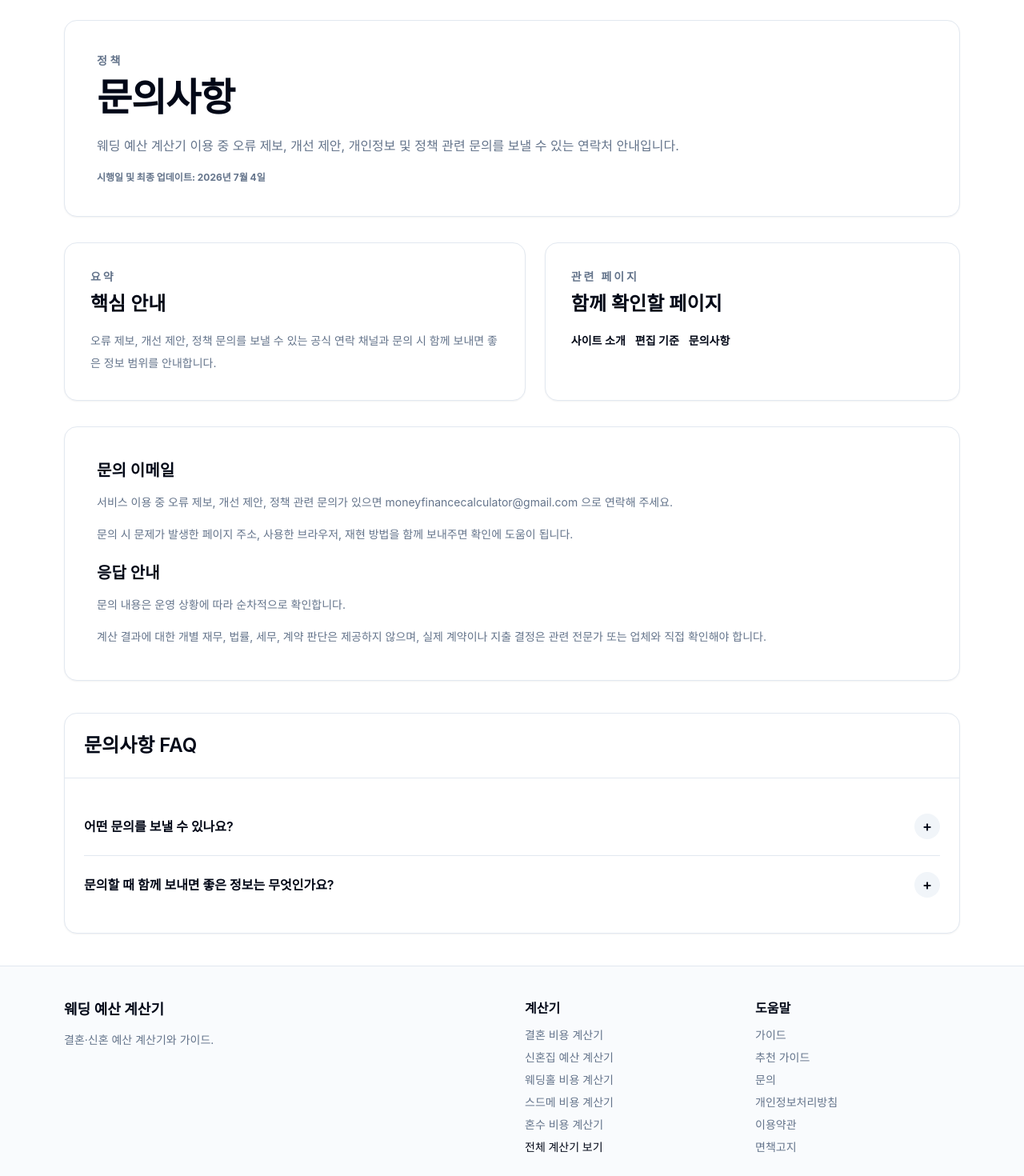
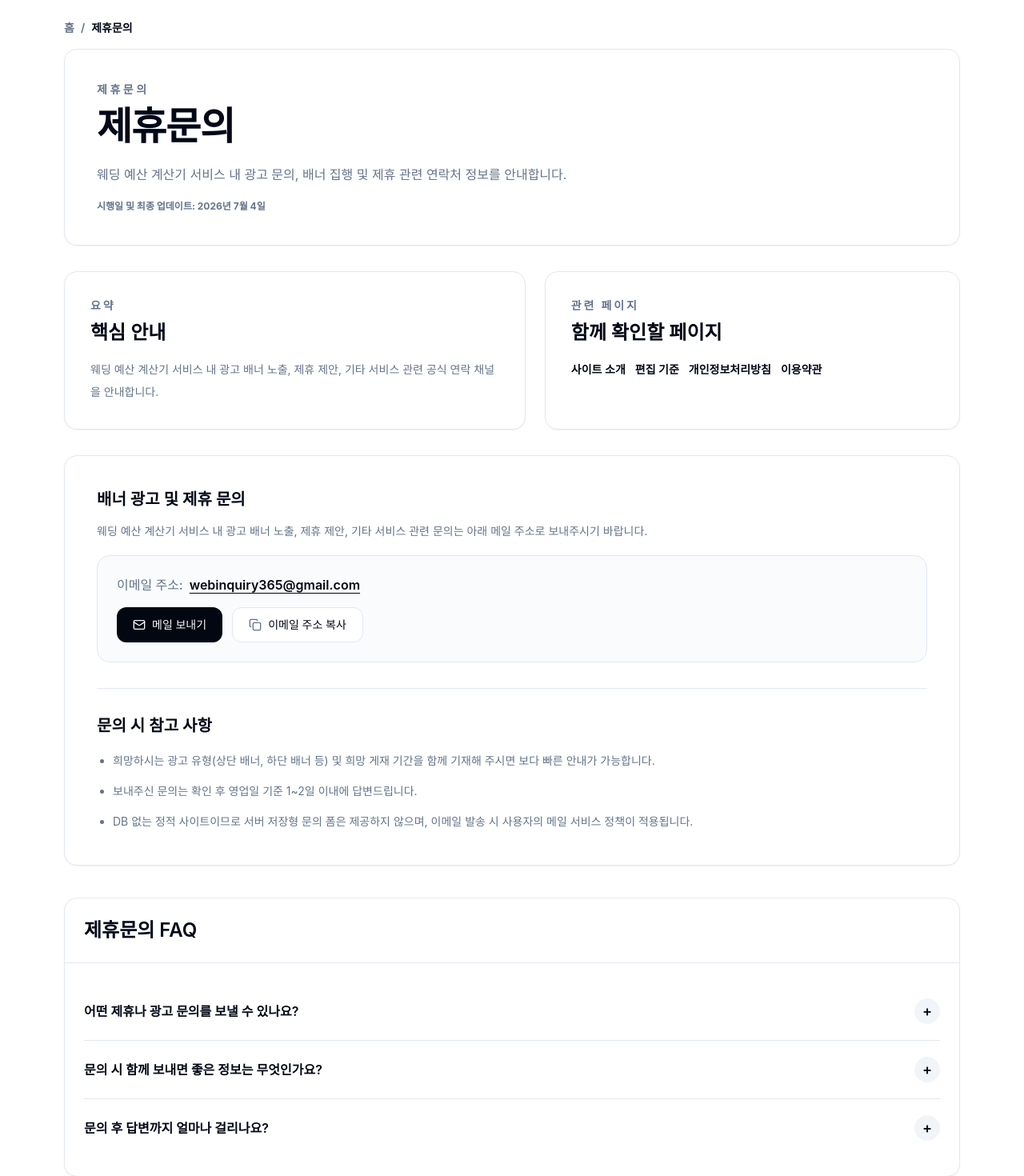
Before and after one commit to khs0813/wedding-calculator, a Next.js app: page /contact in a window 1280 px wide. Shown: the part 80-1550 px from the top of the page at 80% size. Built offline with nearby package versions, Linux system fonts and the light colour scheme.

Commit message:
code change

```diff
--- a/package.json
+++ b/package.json
@@ -6,7 +6,7 @@
   "scripts": {
     "dev": "next dev",
     "prebuild": "node scripts/write-ads-txt.mjs",
-    "build": "next build",
+    "build": "next build --webpack",
     "postbuild": "node scripts/check-seo-security.mjs",
     "start": "node server.mjs",
     "lint": "eslint . --max-warnings=0",
--- a/src/app/contact/page.tsx
+++ b/src/app/contact/page.tsx
@@ -1,27 +1,30 @@
 import type { Metadata } from "next";
-import { LegalPageShell } from "@/components/legal/LegalPageShell";
+import Link from "next/link";
 import { getLegalPage } from "@/data/legalPages";
-import { absolutePageUrl, absoluteUrl } from "@/lib/seo";
+import { absolutePageUrl, absoluteUrl, buildBreadcrumbSchema } from "@/lib/seo";
+import { JsonLd } from "@/components/seo/JsonLd";
+import { FAQSection } from "@/components/seo/FAQSection";
+import { ContactEmailBox } from "@/components/contact/ContactEmailBox";
 
 const page = getLegalPage("contact");
 
 export const metadata: Metadata = {
-  title: page?.title,
+  title: page?.title || "제휴문의",
   description: page?.description,
-  keywords: ["문의사항", "웨딩 예산 계산기 문의", "오류 제보", "개선 제안", "연락처"],
+  keywords: ["제휴문의", "광고문의", "웨딩 예산 계산기 제휴", "배너 광고", "연락처"],
   alternates: { canonical: absolutePageUrl("/contact/") },
   openGraph: {
-    title: page?.title,
+    title: page?.title || "제휴문의",
     description: page?.description,
     url: absolutePageUrl("/contact/"),
     siteName: "웨딩 예산 계산기",
     locale: "ko_KR",
     type: "website",
-    images: [{ url: absoluteUrl("/og-default.png"), width: 1200, height: 630, alt: "문의사항" }],
+    images: [{ url: absoluteUrl("/og-default.png"), width: 1200, height: 630, alt: page?.title || "제휴문의" }],
   },
   twitter: {
     card: "summary_large_image",
-    title: page?.title,
+    title: page?.title || "제휴문의",
     description: page?.description,
     images: [absoluteUrl("/og-default.png")],
   },
@@ -30,5 +33,87 @@ export const metadata: Metadata = {
 export default function ContactPage() {
   if (!page) return null;
 
-  return <LegalPageShell page={page} />;
+  return (
+    <article className="mx-auto max-w-6xl px-4 py-10">
+      <JsonLd
+        data={[
+          {
+            "@context": "https://schema.org",
+            "@type": "WebPage",
+            name: page.title,
+            description: page.description,
+            url: absolutePageUrl(page.path),
+            inLanguage: "ko-KR",
+            dateModified: page.updatedAt,
+          },
+          buildBreadcrumbSchema([
+            { name: "홈", path: "/" },
+            { name: page.title, path: page.path },
+          ]),
+        ]}
+      />
+
+      <nav className="no-print mb-4 text-sm font-semibold text-muted-foreground" aria-label="Breadcrumb">
+        <ol className="flex flex-wrap items-center gap-2">
+          <li>
+            <Link href="/" className="hover:text-foreground">
+              홈
+            </Link>
+          </li>
+          <li aria-hidden="true">/</li>
+          <li className="text-foreground" aria-current="page">
+            {page.title}
+          </li>
+        </ol>
+      </nav>
+
+      <header className="rounded-2xl border border-border bg-card p-6 shadow-sm md:p-10">
+        <p className="text-sm font-semibold uppercase tracking-[0.25em] text-muted-foreground">{page.title}</p>
+        <h1 className="mt-3 text-3xl font-semibold tracking-tight text-foreground md:text-5xl">{page.title}</h1>
+        <p className="mt-5 text-base leading-8 text-muted-foreground">{page.description}</p>
+        <p className="mt-4 text-xs font-bold text-muted-foreground">시행일 및 최종 업데이트: {page.updatedAt}</p>
+      </header>
+
+      <section className="mt-8 grid gap-6 lg:grid-cols-[1fr_0.9fr]">
+        <div className="rounded-2xl border border-border bg-card p-6 shadow-sm md:p-8">
+          <p className="text-sm font-semibold uppercase tracking-[0.2em] text-muted-foreground">요약</p>
+          <h2 className="mt-2 text-2xl font-semibold text-foreground">핵심 안내</h2>
+          <p className="mt-4 text-sm leading-7 text-muted-foreground">{page.summary}</p>
+        </div>
+        <div className="rounded-2xl border border-border bg-card p-6 shadow-sm md:p-8">
+          <p className="text-sm font-semibold uppercase tracking-[0.2em] text-muted-foreground">관련 페이지</p>
+          <h2 className="mt-2 text-2xl font-semibold text-foreground">함께 확인할 페이지</h2>
+          <div className="mt-5 flex flex-wrap gap-3 text-sm font-semibold text-foreground">
+            <Link href="/about/">사이트 소개</Link>
+            <Link href="/editorial-policy/">편집 기준</Link>
+            <Link href="/privacy/">개인정보처리방침</Link>
+            <Link href="/terms/">이용약관</Link>
+          </div>
+        </div>
+      </section>
+
+      <div className="mt-8 space-y-8 rounded-2xl border border-border bg-card p-6 shadow-sm md:p-10">
+        <section>
+          <h2 className="text-xl font-semibold text-foreground">배너 광고 및 제휴 문의</h2>
+          <p className="mt-3 text-sm leading-7 text-muted-foreground">
+            웨딩 예산 계산기 서비스 내 광고 배너 노출, 제휴 제안, 기타 서비스 관련 문의는 아래 메일 주소로 보내주시기 바랍니다.
+          </p>
+          <ContactEmailBox email="webinquiry365@gmail.com" />
+        </section>
+
+        <section className="border-t border-border pt-8">
+          <h2 className="text-xl font-semibold text-foreground">문의 시 참고 사항</h2>
+          <ul className="mt-4 list-disc space-y-2.5 pl-5 text-sm leading-7 text-muted-foreground">
+            <li>희망하시는 광고 유형(상단 배너, 하단 배너 등) 및 희망 게재 기간을 함께 기재해 주시면 보다 빠른 안내가 가능합니다.</li>
+            <li>보내주신 문의는 확인 후 영업일 기준 1~2일 이내에 답변드립니다.</li>
+            <li>DB 없는 정적 사이트이므로 서버 저장형 문의 폼은 제공하지 않으며, 이메일 발송 시 사용자의 메일 서비스 정책이 적용됩니다.</li>
+          </ul>
+        </section>
+      </div>
+
+      <section className="mt-10">
+        <FAQSection title={`${page.title} FAQ`} items={page.faqs} />
+      </section>
+    </article>
+  );
 }
--- a/src/app/layout.tsx
+++ b/src/app/layout.tsx
@@ -93,7 +93,7 @@ export default function RootLayout({ children }: { children: React.ReactNode })
                 {
                   "@type": "ContactPoint",
                   contactType: "customer support",
-                  email: "moneyfinancecalculator@gmail.com",
+                  email: "webinquiry365@gmail.com",
                   availableLanguage: ["ko-KR"],
                 },
               ],
--- /dev/null
+++ b/src/components/contact/ContactEmailBox.tsx
@@ -0,0 +1,62 @@
+"use client";
+
+import { useState } from "react";
+import { Mail, Copy, Check } from "lucide-react";
+import { copyText } from "@/lib/share-url";
+
+export function ContactEmailBox({ email = "webinquiry365@gmail.com" }: { email?: string }) {
+  const [copied, setCopied] = useState(false);
+
+  const handleCopy = async () => {
+    const success = await copyText(email);
+    if (success) {
+      setCopied(true);
+      setTimeout(() => setCopied(false), 2000);
+    } else {
+      alert(`이메일 주소 복사에 실패했습니다: ${email}`);
+    }
+  };
+
+  return (
+    <div className="mt-4 rounded-2xl border border-border bg-muted/40 p-5 md:p-6">
+      <div className="flex flex-wrap items-center gap-2 text-sm md:text-base">
+        <span className="font-medium text-muted-foreground">이메일 주소:</span>
+        <a
+          href={`mailto:${email}`}
+          id="contact-email"
+          className="font-semibold text-primary underline underline-offset-4 hover:text-primary/80"
+        >
+          {email}
+        </a>
+      </div>
+      <div className="mt-4 flex flex-wrap gap-3">
+        <a
+          href={`mailto:${email}`}
+          className="inline-flex min-h-11 items-center justify-center gap-2 rounded-xl bg-primary px-5 py-2.5 text-sm font-medium text-primary-foreground transition-colors hover:bg-primary/90 focus-visible:outline-none focus-visible:ring-2 focus-visible:ring-ring"
+        >
+          <Mail className="h-4 w-4" aria-hidden="true" />
+          메일 보내기
+        </a>
+        <button
+          type="button"
+          id="copy-email-btn"
+          data-email={email}
+          onClick={handleCopy}
+          className="inline-flex min-h-11 items-center justify-center gap-2 rounded-xl border border-border bg-background px-5 py-2.5 text-sm font-medium text-foreground transition-colors hover:bg-muted focus-visible:outline-none focus-visible:ring-2 focus-visible:ring-ring"
+        >
+          {copied ? (
+            <>
+              <Check className="h-4 w-4 text-emerald-600" aria-hidden="true" />
+              <span>복사 완료!</span>
+            </>
+          ) : (
+            <>
+              <Copy className="h-4 w-4 text-muted-foreground" aria-hidden="true" />
+              <span>이메일 주소 복사</span>
+            </>
+          )}
+        </button>
+      </div>
+    </div>
+  );
+}
--- a/src/components/content/AuthorBox.tsx
+++ b/src/components/content/AuthorBox.tsx
@@ -21,7 +21,7 @@ export function AuthorBox({ author, reviewer, updatedAt }: { author: AuthorProfi
         ) : null}
         {author.updateCycle ? <p className="mt-3 text-sm leading-7 text-muted-foreground"><span className="font-semibold text-foreground">업데이트 주기</span> {author.updateCycle}</p> : null}
         <p className="mt-3 text-xs font-bold text-muted-foreground">최종 업데이트: {updatedAt}</p>
-        <p className="mt-1 text-xs font-bold text-muted-foreground">문의 채널: {author.contact || "moneyfinancecalculator@gmail.com"}</p>
+        <p className="mt-1 text-xs font-bold text-muted-foreground">문의 채널: {author.contact || "webinquiry365@gmail.com"}</p>
       </div>
     );
   }
@@ -51,7 +51,7 @@ export function AuthorBox({ author, reviewer, updatedAt }: { author: AuthorProfi
             </ul>
           ) : null}
           <p className="mt-3 text-xs font-bold text-muted-foreground">최종 업데이트: {updatedAt}</p>
-          <p className="mt-1 text-xs font-bold text-muted-foreground">문의 채널: {reviewer?.contact || author.contact || "moneyfinancecalculator@gmail.com"}</p>
+          <p className="mt-1 text-xs font-bold text-muted-foreground">문의 채널: {reviewer?.contact || author.contact || "webinquiry365@gmail.com"}</p>
         </div>
       </div>
     </div>
--- a/src/components/content/ContentPageShell.tsx
+++ b/src/components/content/ContentPageShell.tsx
@@ -44,7 +44,7 @@ export function ContentPageShell({ page }: { page: SiteContentPage }) {
           <div className="mt-5 flex flex-wrap gap-3 text-sm font-semibold text-foreground">
             <Link href="/guides/">예산 가이드 모음</Link>
             <Link href="/methodology/">계산 기준과 운영 방법</Link>
-            <Link href="/contact/">문의사항</Link>
+            <Link href="/contact/">제휴문의</Link>
           </div>
         </div>
       </section>
--- a/src/components/layout/Footer.tsx
+++ b/src/components/layout/Footer.tsx
@@ -28,7 +28,7 @@ export function Footer() {
           <div className="mt-3 flex flex-col gap-2 text-sm text-muted-foreground">
             <Link href="/guides/">가이드</Link>
             <Link href={guides[0]?.path ?? "/guides/"}>추천 가이드</Link>
-            <Link href="/contact/">문의</Link>
+            <Link href="/contact/">제휴문의</Link>
             <Link href="/privacy/">개인정보처리방침</Link>
             <Link href="/terms/">이용약관</Link>
             <Link href="/disclaimer/">면책고지</Link>
--- a/src/components/layout/Header.tsx
+++ b/src/components/layout/Header.tsx
@@ -5,7 +5,7 @@ const nav = [
   { href: "/summary/", label: "내 예산표" },
   { href: "/guides/", label: "가이드" },
   { href: "/methodology/", label: "계산 기준" },
-  { href: "/contact/", label: "문의" },
+  { href: "/contact/", label: "제휴문의" },
 ];
 
 export function Header() {
--- a/src/components/legal/LegalPageShell.tsx
+++ b/src/components/legal/LegalPageShell.tsx
@@ -43,7 +43,7 @@ export function LegalPageShell({ page }: { page: LegalPage }) {
           <div className="mt-5 flex flex-wrap gap-3 text-sm font-semibold text-foreground">
             <Link href="/about/">사이트 소개</Link>
             <Link href="/editorial-policy/">편집 기준</Link>
-            <Link href="/contact/">문의사항</Link>
+            <Link href="/contact/">제휴문의</Link>
           </div>
         </div>
       </section>
--- a/src/data/calculatorContent.ts
+++ b/src/data/calculatorContent.ts
@@ -7,7 +7,7 @@ const editorialAuthor: AuthorProfile = {
   scope: "계산기 입력 항목 설계, 결과 설명 문구, 예산 가이드 연결 구조",
   reviewCriteria: ["계산식과 입력 항목의 일치 여부", "결과 문구의 오해 가능성", "공유·PDF·엑셀 기능의 사용자 흐름"],
   updateCycle: "기능 변경 시 즉시 점검, 콘텐츠는 분기 1회 이상 재검토",
-  contact: "moneyfinancecalculator@gmail.com",
+  contact: "webinquiry365@gmail.com",
 };
 
 export const calculatorContent: Record<CalculatorSlug, CalculatorEditorialContent> = {
--- a/src/data/guides.ts
+++ b/src/data/guides.ts
@@ -6,7 +6,7 @@ const author: AuthorProfile = {
   bio: "결혼 준비 예산과 신혼집 현금 흐름을 비교 가능한 형태로 정리해 계산기와 해설 콘텐츠를 함께 제공합니다.",
   scope: "웨딩홀, 스드메, 혼수, 신혼집, 신혼여행, 축의금 예산 항목 구성",
   updateCycle: "주요 계산기 구조 변경 시 수시 점검, 정기 콘텐츠 점검은 분기 1회",
-  contact: "moneyfinancecalculator@gmail.com",
+  contact: "webinquiry365@gmail.com",
 };
 
 const reviewer: AuthorProfile = {
@@ -16,7 +16,7 @@ const reviewer: AuthorProfile = {
   scope: "계산식 검토, 입력 항목 누락 검토, 정책·대출 관련 공식 자료 확인",
   reviewCriteria: ["계산식과 표 예시의 산정 기준", "입력 항목 누락 여부", "정책·대출 설명의 공식 자료 연결성"],
   updateCycle: "계산식 변경 또는 공식 자료 변경 확인 시 갱신",
-  contact: "moneyfinancecalculator@gmail.com",
+  contact: "webinquiry365@gmail.com",
 };
 
 const commonSources: GuideSource[] = [];
--- a/src/data/legalPages.ts
+++ b/src/data/legalPages.ts
@@ -158,34 +158,39 @@ export const legalPages: LegalPage[] = [
   {
     slug: "contact",
     path: "/contact/",
-    title: "문의사항",
-    description: "웨딩 예산 계산기 이용 중 오류 제보, 개선 제안, 개인정보 및 정책 관련 문의를 보낼 수 있는 연락처 안내입니다.",
-    summary: "오류 제보, 개선 제안, 정책 문의를 보낼 수 있는 공식 연락 채널과 문의 시 함께 보내면 좋은 정보 범위를 안내합니다.",
+    title: "제휴문의",
+    description: "웨딩 예산 계산기 서비스 내 광고 문의, 배너 집행 및 제휴 관련 연락처 정보를 안내합니다.",
+    summary: "웨딩 예산 계산기 서비스 내 광고 배너 노출, 제휴 제안, 기타 서비스 관련 공식 연락 채널을 안내합니다.",
     updatedAt: "2026년 7월 4일",
     sections: [
       {
-        title: "문의 이메일",
+        title: "배너 광고 및 제휴 문의",
         body: [
-          "서비스 이용 중 오류 제보, 개선 제안, 정책 관련 문의가 있으면 moneyfinancecalculator@gmail.com 으로 연락해 주세요.",
-          "문의 시 문제가 발생한 페이지 주소, 사용한 브라우저, 재현 방법을 함께 보내주면 확인에 도움이 됩니다.",
+          "웨딩 예산 계산기 서비스 내 광고 배너 노출, 제휴 제안, 기타 서비스 관련 문의는 아래 메일 주소로 보내주시기 바랍니다.",
+          "공식 제휴 문의 이메일: webinquiry365@gmail.com",
         ],
       },
       {
-        title: "응답 안내",
+        title: "문의 시 참고 사항",
         body: [
-          "문의 내용은 운영 상황에 따라 순차적으로 확인합니다.",
-          "계산 결과에 대한 개별 재무, 법률, 세무, 계약 판단은 제공하지 않으며, 실제 계약이나 지출 결정은 관련 전문가 또는 업체와 직접 확인해야 합니다.",
+          "희망하시는 광고 유형(상단 배너, 하단 배너 등) 및 희망 게재 기간을 함께 기재해 주시면 보다 빠른 안내가 가능합니다.",
+          "보내주신 문의는 확인 후 영업일 기준 1~2일 이내에 답변드립니다.",
+          "DB 없는 정적 사이트이므로 서버 저장형 문의 폼은 제공하지 않으며, 이메일 발송 시 사용자의 메일 서비스 정책이 적용됩니다.",
         ],
       },
     ],
     faqs: [
       {
-        question: "어떤 문의를 보낼 수 있나요?",
-        answer: "오류 제보, 개선 제안, 정책 관련 문의를 이메일로 보낼 수 있습니다.",
+        question: "어떤 제휴나 광고 문의를 보낼 수 있나요?",
+        answer: "웨딩 예산 계산기 서비스 내 배너 광고 노출, 웨딩 및 신혼 예산 관련 콘텐츠 협업, 제휴 제안 등 다양한 형태의 문의가 가능합니다.",
       },
       {
-        question: "문의할 때 함께 보내면 좋은 정보는 무엇인가요?",
-        answer: "문제가 발생한 페이지 주소, 사용한 브라우저, 재현 방법을 함께 보내면 확인에 도움이 됩니다.",
+        question: "문의 시 함께 보내면 좋은 정보는 무엇인가요?",
+        answer: "희망하시는 광고 유형(상단 배너, 하단 배너 등) 및 희망 게재 기간, 담당자 연락처를 함께 기재해 주시면 보다 빠른 안내가 가능합니다.",
+      },
+      {
+        question: "문의 후 답변까지 얼마나 걸리나요?",
+        answer: "보내주신 문의는 확인 후 영업일 기준 1~2일 이내에 순차적으로 답변드립니다.",
       },
     ],
   },
```
Also changed, not shown: 2 other files (tests, documents, lock files or other folders).
